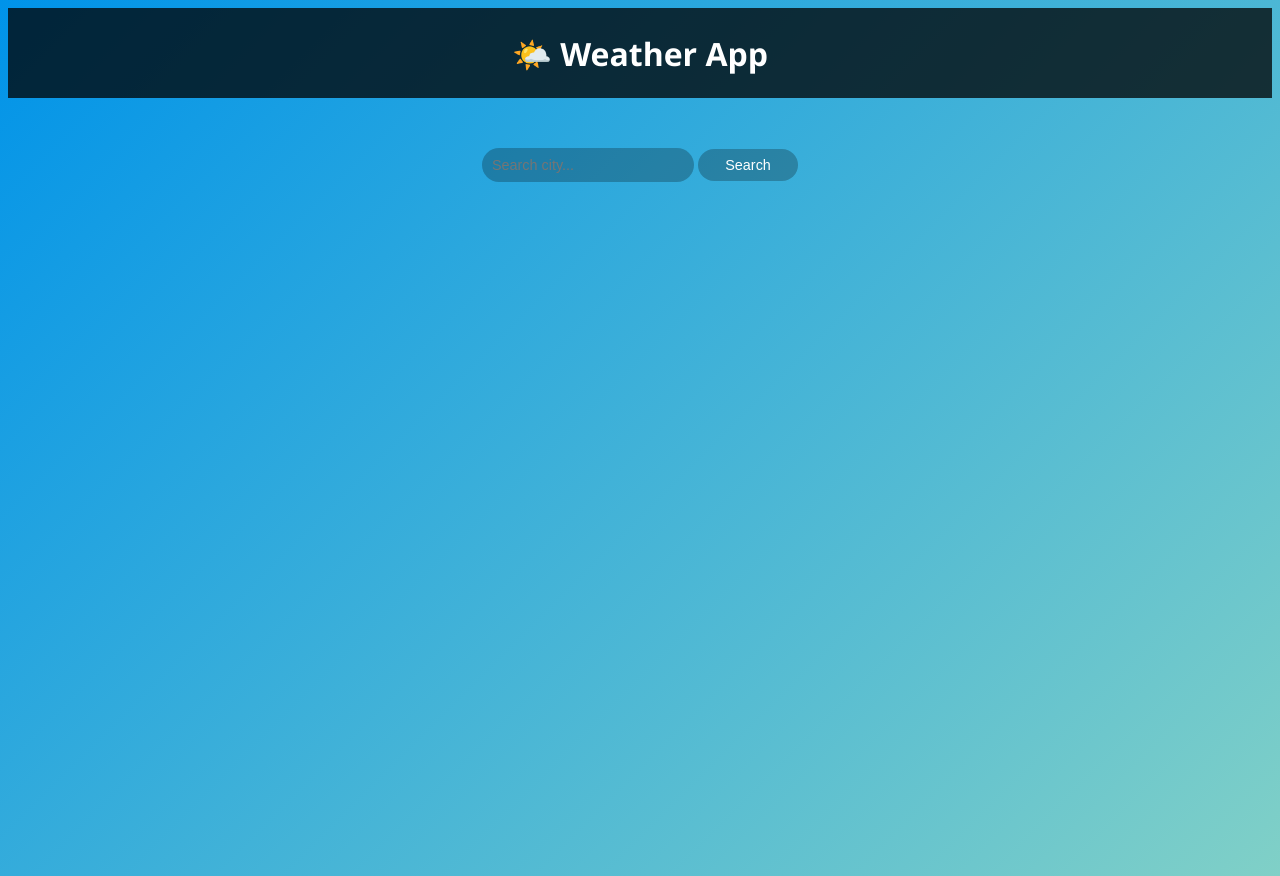
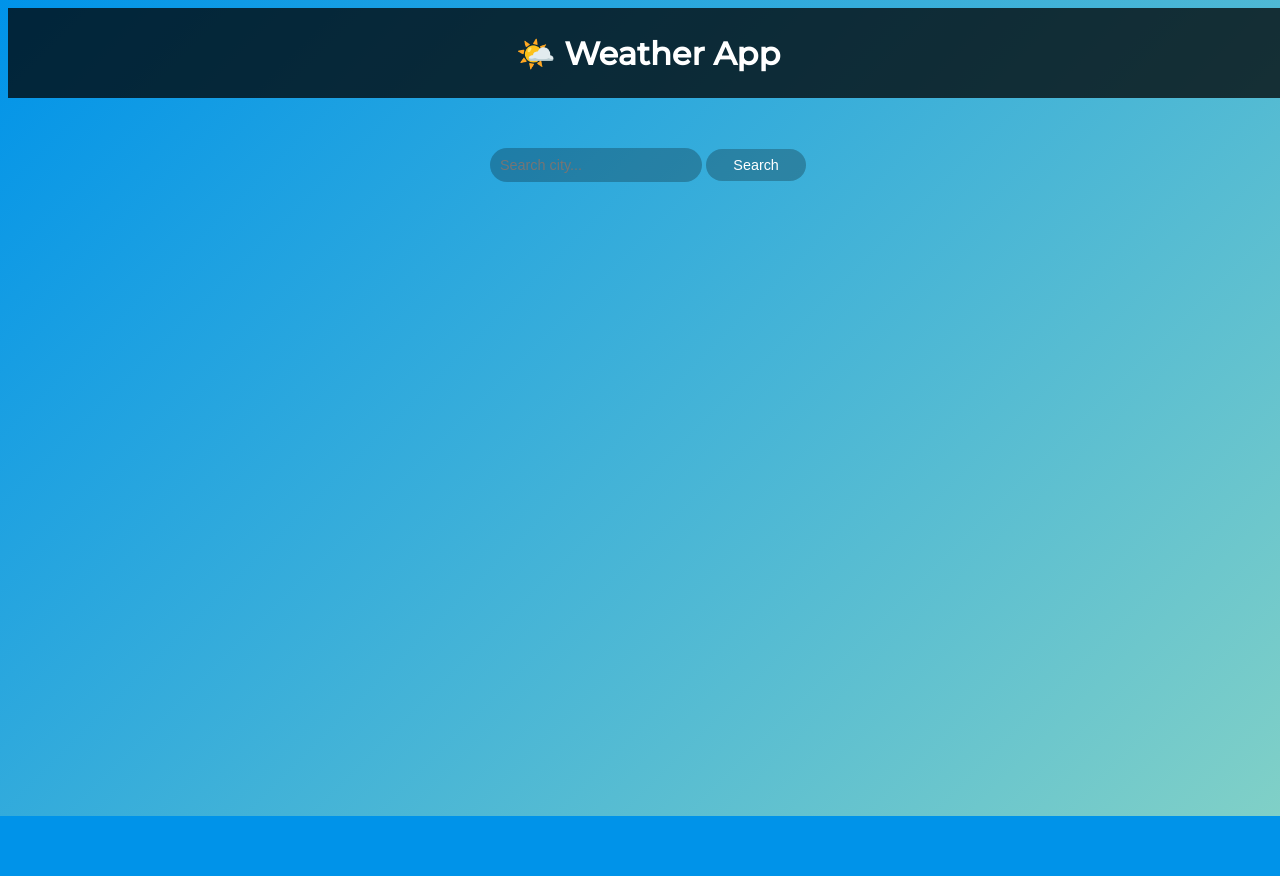
Before and after one commit to OhmPatil/weather-app, a website built with webpack: page dist/index.html in a window 1280 px wide. After the commit the page ends 816 px from the top, so only its background shows below. Built offline with nearby package versions, Linux system fonts and the light colour scheme; files whose address does not match are found by name; a web font is replaced by a local one.

Commit message:
Fix minor layout bug and change font

```diff
--- a/dist/index.html
+++ b/dist/index.html
@@ -7,9 +7,13 @@
     <title>🌤️ Weather App</title>
     <link rel="stylesheet" href="styles.css">
     <link rel="stylesheet" href="reset.css">
+    <link rel="preconnect" href="https://fonts.googleapis.com">
+    <link rel="preconnect" href="https://fonts.gstatic.com" crossorigin>
+    <link href="https://fonts.googleapis.com/css2?family=Arima:wght@300;400;500;600;700&family=Montserrat:wght@400;500&family=Poppins:wght@300;400;500;700&family=Quattrocento:wght@400;700&family=Raleway:wght@300;400;500;700&family=Roboto:wght@400;500;700&display=swap" rel="stylesheet">
     <script src="bundle.js" defer></script>
 </head>
 <body>
+    <div id="app">
         <header id="header">🌤️ Weather App</header>
 
         <div id="main-container">
@@ -18,5 +22,6 @@
                 <button type="submit">Search</button>
             </form>
         </div>
+    </div>
 </body>
 </html>
--- a/dist/styles.css
+++ b/dist/styles.css
@@ -1,11 +1,15 @@
 :root{
-    font-family: 'Segoe UI', Tahoma, Geneva, Verdana, sans-serif;
+    font-family: 'Montserrat', sans-serif;
 }
 
 body{
     background-color: #0093E9;
     background-image: linear-gradient(135deg, #0093E9 0%, #80D0C7 100%);
-    transition: background-color 1s ease-in 0s;
+}
+
+#app{
+    width: 100vw;
+    height: 100vh;
 }
 
 #header{
@@ -14,7 +18,7 @@ body{
     justify-content: center;
     background-color: rgba(0, 0, 0, .75);
     color: white;
-    height: 10vh;
+    height: 10%;
     font-size: 2rem;
     font-weight: 600;
     padding: 5px;
@@ -25,7 +29,7 @@ body{
     flex-direction: column;
     align-items: center;
     padding-top: 50px;
-    height: 90vh;
+    height: 80%;
 }
 
 input{
@@ -60,7 +64,7 @@ button:hover{
 .weather-container{
     margin-top: 20px;
     border-radius: 20px;
-    height: 275px;
+    height: auto;
     width: 400px;
     display: flex;
     flex-direction: column;
```
Lines whose indentation alone changed are shown as unchanged.
